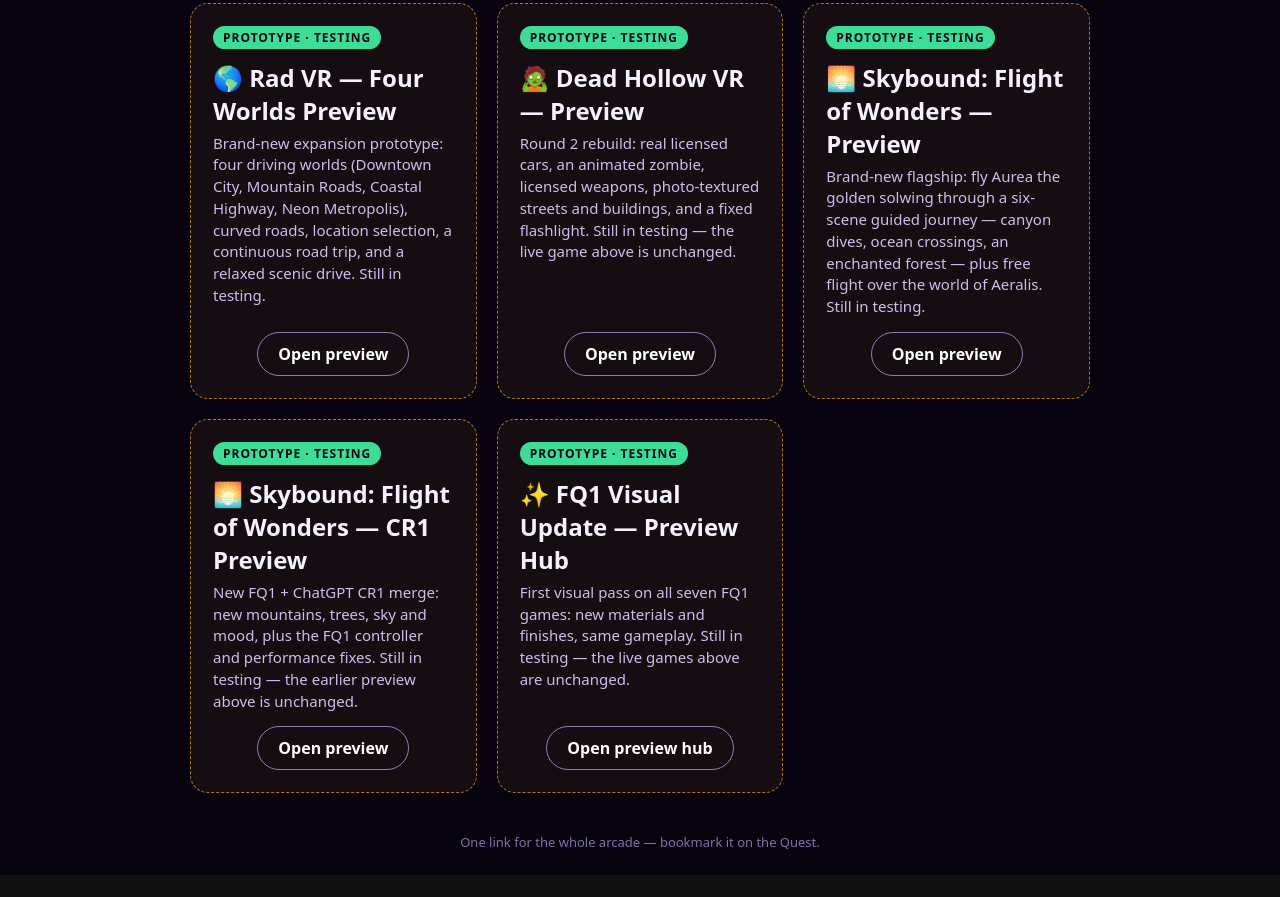
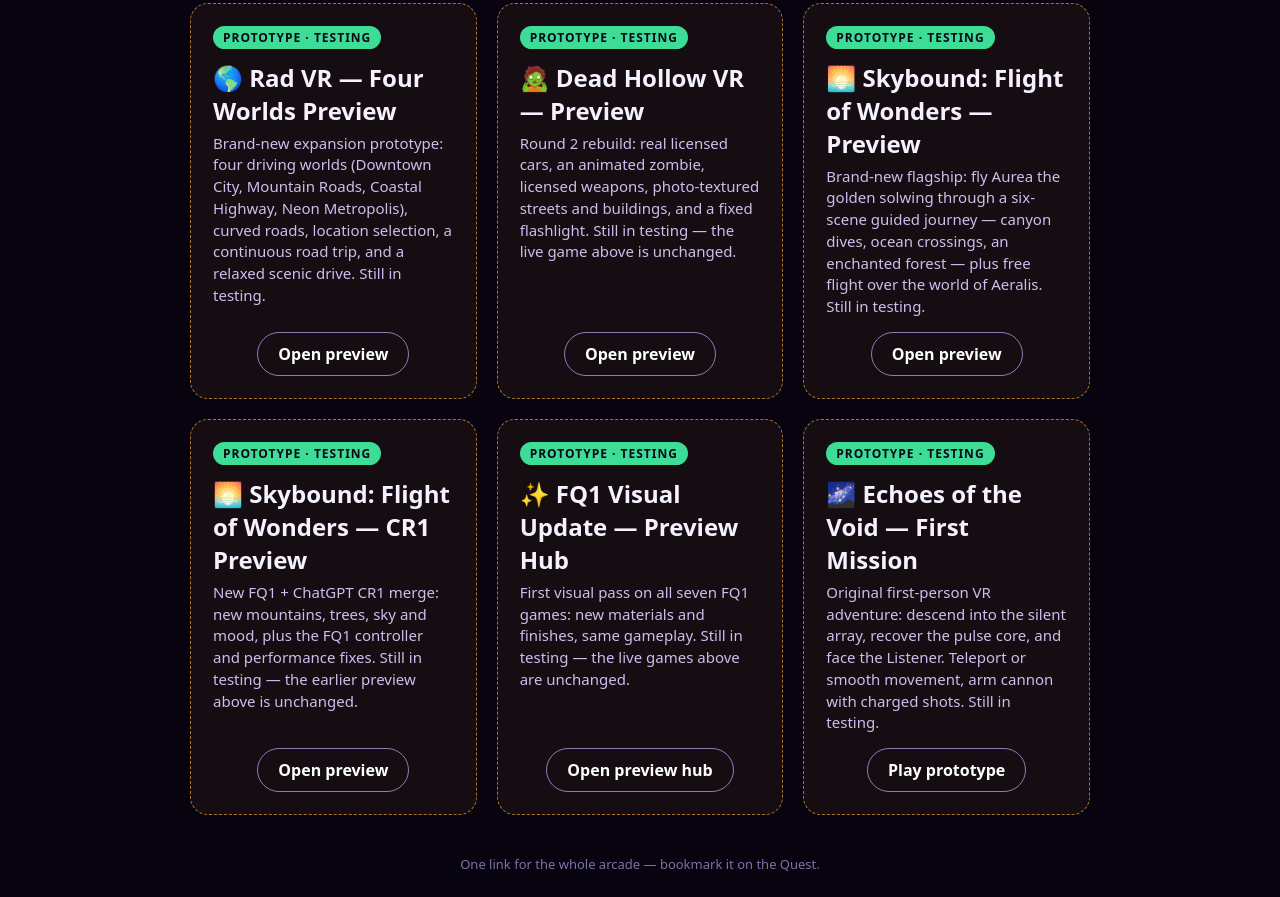
Before and after one commit to dsuarez1979-ship-it/dannys-arcade, a plain HTML site: page index.html in a window 1280 px wide. Shown: the part 1610-2507 px from the top of the page. Before the commit the page ends 2485 px from the top, so only its background shows below. Drawn offline with Linux system fonts and the light colour scheme.

Commit message:
Update hub index.html with Echoes of the Void — First Mission tile

```diff
--- a/index.html
+++ b/index.html
@@ -173,6 +173,12 @@
       <p>First visual pass on all seven FQ1 games: new materials and finishes, same gameplay. Still in testing — the live games above are unchanged.</p>
       <span class="launch">Open preview hub</span>
     </a>
+    <a class="tile prototype" href="echoes-of-the-void/index.html">
+      <span class="tag proto">PROTOTYPE · TESTING</span>
+      <h2>🌌 Echoes of the Void — First Mission</h2>
+      <p>Original first-person VR adventure: descend into the silent array, recover the pulse core, and face the Listener. Teleport or smooth movement, arm cannon with charged shots. Still in testing.</p>
+      <span class="launch">Play prototype</span>
+    </a>
   </main>
   <footer>One link for the whole arcade — bookmark it on the Quest.</footer>
 </body>
```
